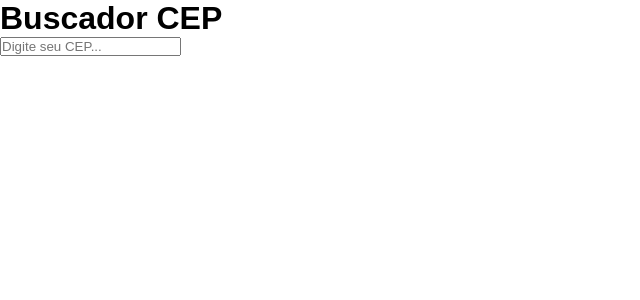
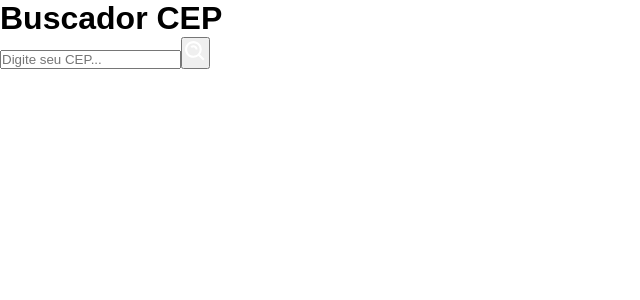
Before and after one commit to ArthurSobreira/zip-code-finder, a JavaScript app: page / in a window 1280 px wide. Shown: the top 300 px of the page, without its empty margins (0-640 px from the left). Built offline with nearby package versions, Linux system fonts and the light colour scheme; the HTML template or start-up script is replaced by a standard one.

Commit message:
Update App.js

```diff
--- a/src/App.js
+++ b/src/App.js
@@ -1,3 +1,5 @@
+import { BiSearchAlt } from 'react-icons/bi'
+
 function App() {
   return (
     <div className="container">
@@ -8,6 +10,10 @@ function App() {
         type='text'
         placeholder="Digite seu CEP..."
         />
+
+        <button className="buttonSearch">
+          <BiSearchAlt size={25} color="#FFF"/>
+        </button>
       </div>
     </div>
   );
```
